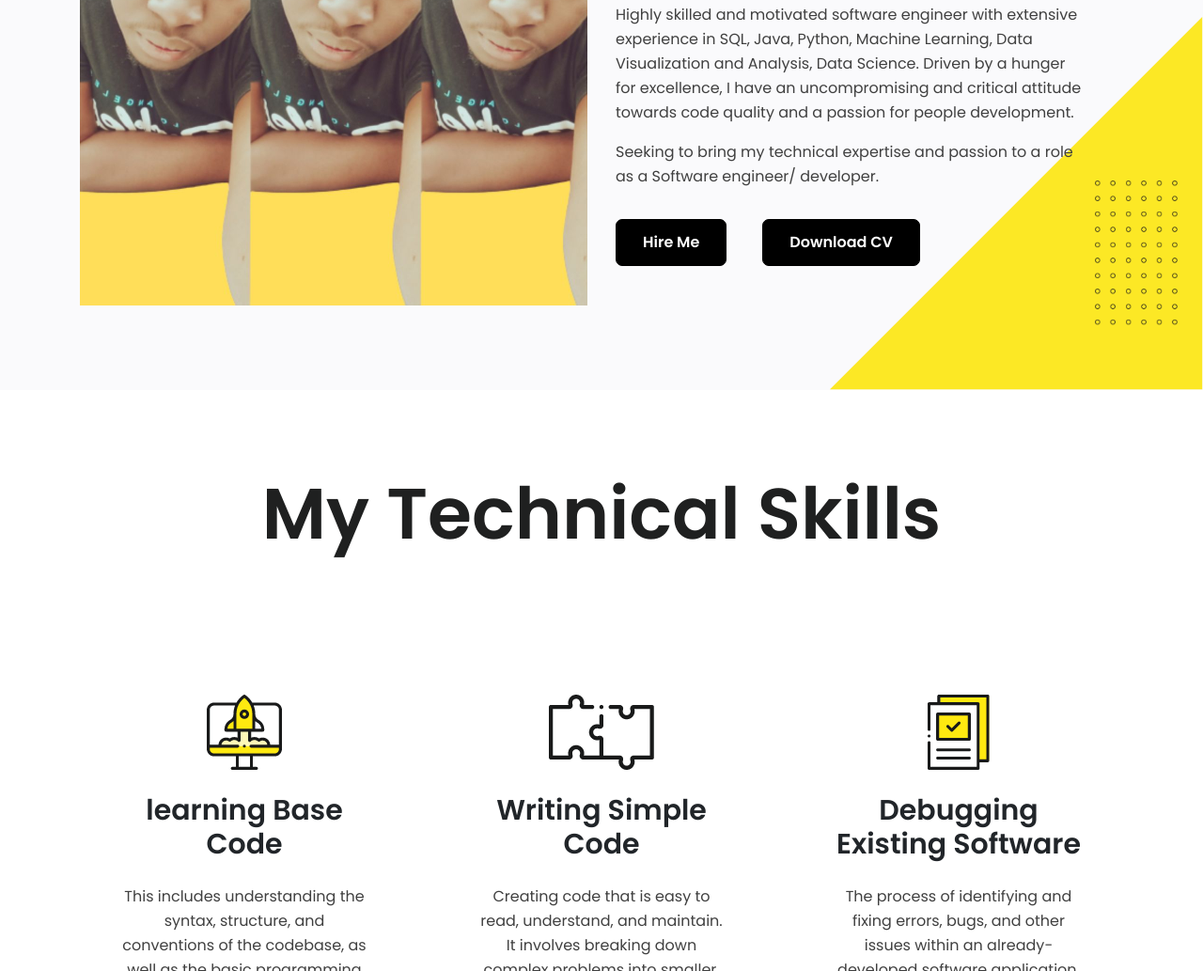
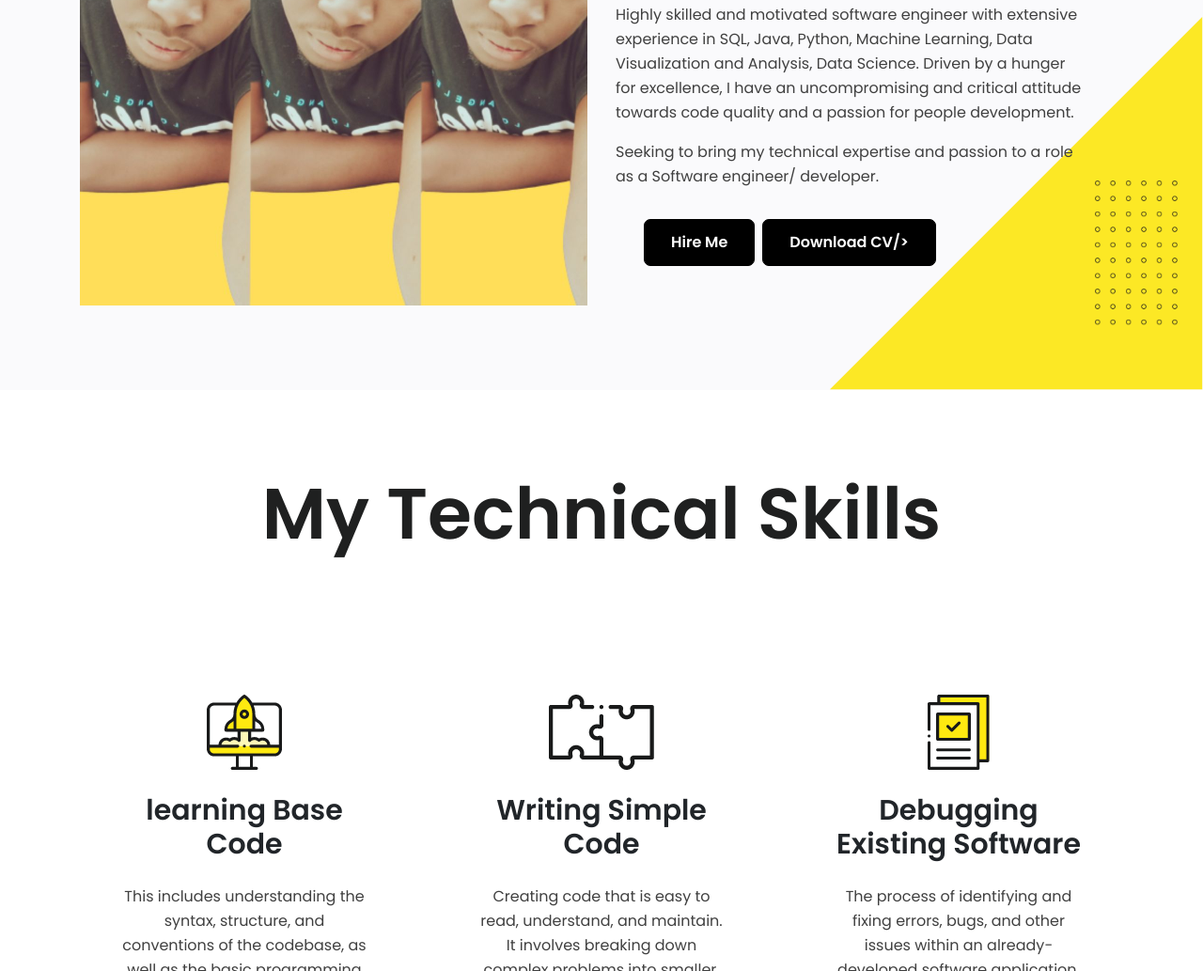
Before and after one commit to Theogama/Theogama.github.io, a plain HTML site: page index.html in a window 1280 px wide. Shown: the part 1032-2065 px from the top of the page at 94% size. Drawn offline with Linux system fonts and the light colour scheme.

Commit message:
Update index.html

```diff
--- a/index.html
+++ b/index.html
@@ -120,9 +120,9 @@
                         </p>
                         <div class="d-flex">
                             <a class="btn mr-2" href="#contact">Hire Me</a>
-
-                            <a class="btn mr-2" href="https://drive.google.com/file/d/18Gs1Z7y9SE7FNxP0Zd-4s8gYtu5ks6Yl/view?usp=share_link">Download CV</a>
-
+                            <div>
+                                <button class="btn mr-2" href="https://drive.google.com/file/d/18Gs1Z7y9SE7FNxP0Zd-4s8gYtu5ks6Yl/view?usp=share_link">Download CV/>
+                            </div>
                         </div>
                     </div>
                 </div>
```
